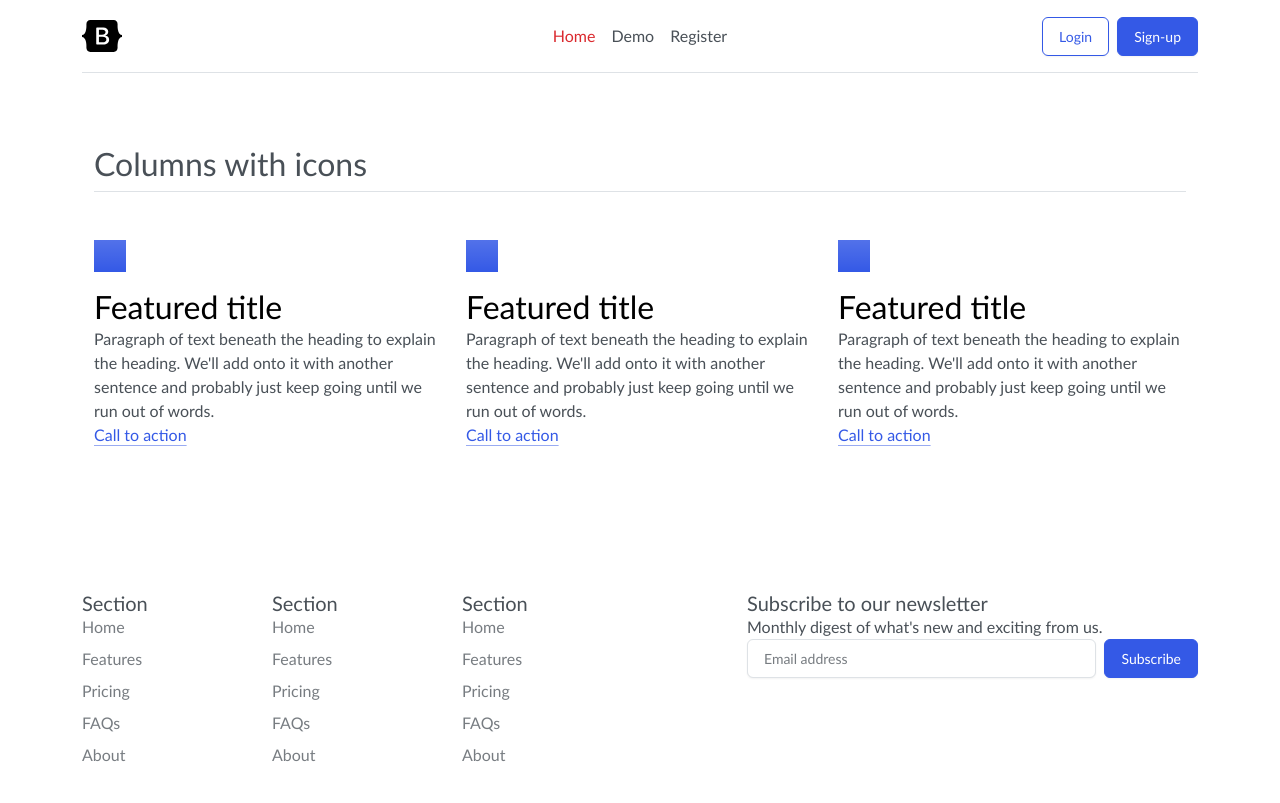
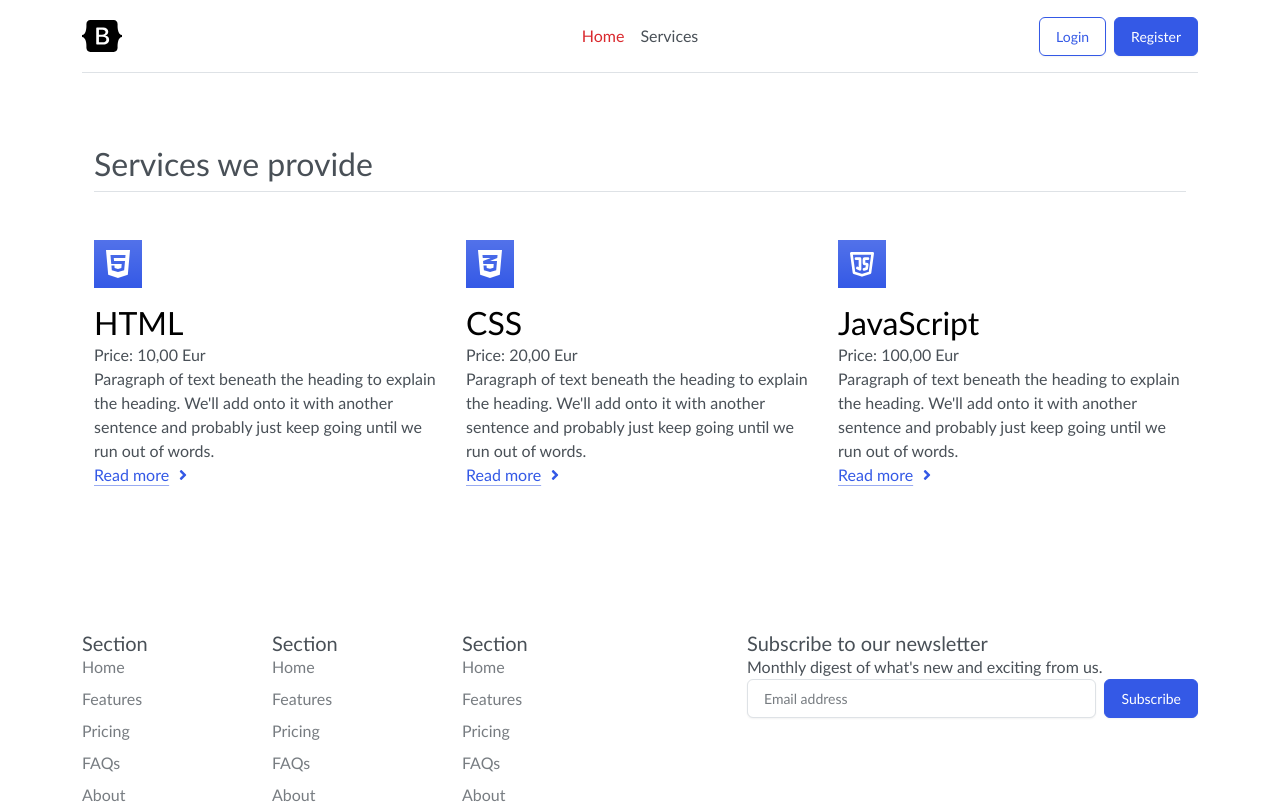
Before and after one commit to front-end-by-rimantas/46-grupe-seolounge, a React (Create React App) app: page / in a window 1280 px wide. Shown: the top 803 px of the page. Built offline with nearby package versions, Linux system fonts and the light colour scheme.

Commit message:
Services

```diff
--- a/src/App.jsx
+++ b/src/App.jsx
@@ -1,14 +1,14 @@
 import { BrowserRouter, Routes, Route } from 'react-router-dom';
 
-import { DemoPage } from "./pages/Demo";
-import { HomePage } from "./pages/Home";
+import { ServicesPage } from "./pages/ServicesPage";
+import { HomePage } from "./pages/HomePage";
 
 function App() {
   return (
     <BrowserRouter>
       <Routes>
         <Route index path='/' element={<HomePage />} />
-        <Route path='/demo' element={<DemoPage />} />
+        <Route path='/services' element={<ServicesPage />} />
         {/* <Route path='/register' element={<RegisterPage />} /> */}
         {/* <Route path='*' element={<NoPage />} /> */}
       </Routes>
--- /dev/null
+++ b/src/components/ServiceBlock.jsx
@@ -0,0 +1,19 @@
+import { FaAngleRight } from 'react-icons/fa';
+
+export function ServiceBlock({ data }) {
+    const { icon, title, description, price, link } = data;
+
+    return (
+        <div className="feature col">
+            <div className="feature-icon d-inline-flex align-items-center justify-content-center text-bg-primary bg-gradient fs-2 mb-3 p-2">
+                {icon}
+            </div>
+            <h3 className="fs-2 text-body-emphasis">{title}</h3>
+            <p>Price: {price},00 Eur</p>
+            <p>{description}</p>
+            <a href={link} className="icon-link">
+                Read more <FaAngleRight />
+            </a>
+        </div>
+    );
+}
--- a/src/components/Services.jsx
+++ /dev/null
@@ -1,42 +0,0 @@
-export function Services() {
-    return (
-        <div className="container px-4 py-5" id="featured-3">
-            <h2 className="pb-2 border-bottom">Columns with icons</h2>
-            <div className="row g-4 py-5 row-cols-1 row-cols-lg-3">
-                <div className="feature col">
-                    <div className="feature-icon d-inline-flex align-items-center justify-content-center text-bg-primary bg-gradient fs-2 mb-3">
-                        <svg className="bi" width="1em" height="1em"></svg>
-                    </div>
-                    <h3 className="fs-2 text-body-emphasis">Featured title</h3>
-                    <p>Paragraph of text beneath the heading to explain the heading. We'll add onto it with another sentence and probably just keep going until we run out of words.</p>
-                    <a href="/" className="icon-link">
-                        Call to action
-                        <svg className="bi"></svg>
-                    </a>
-                </div>
-                <div className="feature col">
-                    <div className="feature-icon d-inline-flex align-items-center justify-content-center text-bg-primary bg-gradient fs-2 mb-3">
-                        <svg className="bi" width="1em" height="1em"></svg>
-                    </div>
-                    <h3 className="fs-2 text-body-emphasis">Featured title</h3>
-                    <p>Paragraph of text beneath the heading to explain the heading. We'll add onto it with another sentence and probably just keep going until we run out of words.</p>
-                    <a href="/" className="icon-link">
-                        Call to action
-                        <svg className="bi"></svg>
-                    </a>
-                </div>
-                <div className="feature col">
-                    <div className="feature-icon d-inline-flex align-items-center justify-content-center text-bg-primary bg-gradient fs-2 mb-3">
-                        <svg className="bi" width="1em" height="1em"></svg>
-                    </div>
-                    <h3 className="fs-2 text-body-emphasis">Featured title</h3>
-                    <p>Paragraph of text beneath the heading to explain the heading. We'll add onto it with another sentence and probably just keep going until we run out of words.</p>
-                    <a href="/" className="icon-link">
-                        Call to action
-                        <svg className="bi"></svg>
-                    </a>
-                </div>
-            </div>
-        </div>
-    );
-}
--- a/src/pages/Demo.jsx
+++ /dev/null
@@ -1,16 +0,0 @@
-import { Footer } from "../components/Footer";
-import { Header } from "../components/Header";
-import { Services } from "../components/Services";
-
-export function DemoPage() {
-    return (
-        <>
-            <Header />
-            <main>
-                <Services />
-                <Services />
-            </main>
-            <Footer />
-        </>
-    );
-}
--- a/src/pages/Home.jsx
+++ /dev/null
@@ -1,15 +0,0 @@
-import { Footer } from "../components/Footer";
-import { Header } from "../components/Header";
-import { Services } from "../components/Services";
-
-export function HomePage() {
-    return (
-        <>
-            <Header />
-            <main>
-                <Services />
-            </main>
-            <Footer />
-        </>
-    );
-}
--- /dev/null
+++ b/src/pages/HomePage.jsx
@@ -0,0 +1,15 @@
+import { Footer } from "../sections/Footer";
+import { Header } from "../sections/Header";
+import { Services } from "../sections/Services";
+
+export function HomePage() {
+    return (
+        <>
+            <Header />
+            <main>
+                <Services limit={3} />
+            </main>
+            <Footer />
+        </>
+    );
+}
--- /dev/null
+++ b/src/pages/ServicesPage.jsx
@@ -0,0 +1,15 @@
+import { Footer } from "../sections/Footer";
+import { Header } from "../sections/Header";
+import { Services } from "../sections/Services";
+
+export function ServicesPage() {
+    return (
+        <>
+            <Header />
+            <main>
+                <Services sortBy="price90" />
+            </main>
+            <Footer />
+        </>
+    );
+}
--- a/src/components/Footer.jsx
+++ b/src/sections/Footer.jsx
@@ -1,7 +1,7 @@
 import { FaTwitter, FaInstagram, FaFacebook } from 'react-icons/fa';
 import { TbDog } from 'react-icons/tb';
 import dog from '../assets/dog.svg';
-import { DogIcon } from './DogIcon';
+import { DogIcon } from '../components/DogIcon';
 
 export function Footer() {
     return (
--- a/src/components/Header.jsx
+++ b/src/sections/Header.jsx
@@ -15,13 +15,12 @@
 
                 <ul className="nav col-12 col-md-auto mb-2 justify-content-center mb-md-0">
                     <li><Link to="/" className="nav-link px-2 link-danger">Home</Link></li>
-                    <li><Link to="/demo" className="nav-link px-2">Demo</Link></li>
-                    <li><Link to="/register" className="nav-link px-2">Register</Link></li>
+                    <li><Link to="/services" className="nav-link px-2">Services</Link></li>
                 </ul>
 
                 <div className="col-md-3 text-end">
                     <button type="button" className="btn btn-outline-primary me-2">Login</button>
-                    <button type="button" className="btn btn-primary">Sign-up</button>
+                    <button type="button" className="btn btn-primary">Register</button>
                 </div>
             </header>
         </div>
--- /dev/null
+++ b/src/sections/Services.jsx
@@ -0,0 +1,88 @@
+import { FaHtml5, FaCss3Alt, FaReact } from 'react-icons/fa';
+import { FaGitAlt } from 'react-icons/fa6';
+import { TbBrandJavascript } from 'react-icons/tb';
+import { CgSmartHomeRefrigerator } from 'react-icons/cg';
+import { ServiceBlock } from '../components/ServiceBlock';
+
+export function Services({ limit, sortBy }) {
+    const servicesData = [
+        {
+            id: 1,
+            title: 'HTML',
+            description: `Paragraph of text beneath the heading to explain the heading. We'll add onto it with another sentence and probably just keep going until we run out of words.`,
+            link: '/services/HTML',
+            price: 10,
+            icon: <FaHtml5 />,
+        },
+        {
+            id: 2,
+            title: 'CSS',
+            description: `Paragraph of text beneath the heading to explain the heading. We'll add onto it with another sentence and probably just keep going until we run out of words.`,
+            link: '/services/CSS',
+            price: 20,
+            icon: <FaCss3Alt />,
+        },
+        {
+            id: 3,
+            title: 'JavaScript',
+            description: `Paragraph of text beneath the heading to explain the heading. We'll add onto it with another sentence and probably just keep going until we run out of words.`,
+            link: '/services/JavaScript',
+            price: 100,
+            icon: <TbBrandJavascript />,
+        },
+        {
+            id: 4,
+            title: 'Git',
+            description: `Paragraph of text beneath the heading to explain the heading. We'll add onto it with another sentence and probably just keep going until we run out of words.`,
+            link: '/services/Git',
+            price: 50,
+            icon: <FaGitAlt />,
+        },
+        {
+            id: 5,
+            title: 'React.js',
+            description: `Paragraph of text beneath the heading to explain the heading. We'll add onto it with another sentence and probably just keep going until we run out of words.`,
+            link: '/services/React-js',
+            price: 40,
+            icon: <FaReact />,
+        },
+        {
+            id: 6,
+            title: 'Šaldytuvas',
+            description: `Paragraph of text beneath the heading to explain the heading. We'll add onto it with another sentence and probably just keep going until we run out of words.`,
+            link: '/services/saldytuvas',
+            price: 0,
+            icon: <CgSmartHomeRefrigerator />,
+        },
+    ];
+
+    const trueLimit = servicesData.length > limit ? limit : servicesData.length;
+
+    const sortByTitleAZ = (a, b) => a.title < b.title ? -1 : a.title === b.title ? 0 : 1;
+    const sortByTitleZA = (a, b) => a.title < b.title ? 1 : a.title === b.title ? 0 : -1;
+    const sortByPriceAZ = (a, b) => a.price - b.price;
+    const sortByPriceZA = (a, b) => b.price - a.price;
+
+    const sortingAlgos = {
+        titleAZ: sortByTitleAZ,
+        titleZA: sortByTitleZA,
+        price09: sortByPriceAZ,
+        price90: sortByPriceZA,
+    }
+
+    return (
+        <div className="container px-4 py-5" id="featured-3">
+            <h2 className="pb-2 border-bottom">Services we provide</h2>
+            <div className="row g-4 py-5 row-cols-1 row-cols-lg-3">
+                {
+                    servicesData
+                        .sort(sortingAlgos[sortBy])
+                        .slice(0, trueLimit)
+                        .map(
+                            service => <ServiceBlock key={service.id} data={service} />
+                        )
+                }
+            </div>
+        </div>
+    );
+}
```
